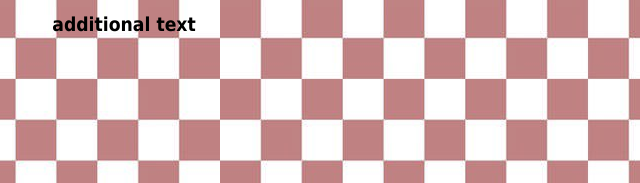
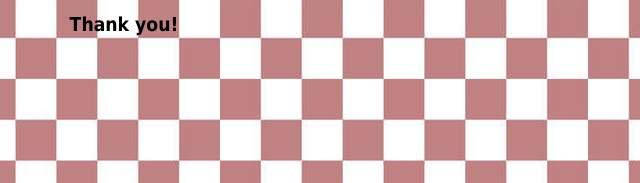
Before and after one commit to Oth0ob/Duckmessage, a plain HTML site: page index.html in a window 1280 px wide. Both pictures are taken after a click on the button "yes". Shown: the part 289-472 px from the top of the page, 516-1156 px from the left. Drawn offline with Linux system fonts and the light colour scheme.

Commit message:
index.html

```diff
--- a/index.html
+++ b/index.html
@@ -70,7 +70,7 @@ h1{
         <div class = "image-container">
         <img id = "image" src="https://media2.giphy.com/media/SqH31WtTaFNxf8wxs5/giphy_s.gif?cid=6c09b9523vyg0f5dwyf2z4sjybye7dspzve80m0qjagfviu5&ep=v1_internal_gif_by_id&rid=giphy_s.gif&ct=s">
     </div>
-    <h2 id = "addtext">additional text</h2>
+    <h2 id = "addtext">Thank you!</h2>
 
     <button class = "button" >yes</button>
     <button class ="button" >Of course !</button>
```
